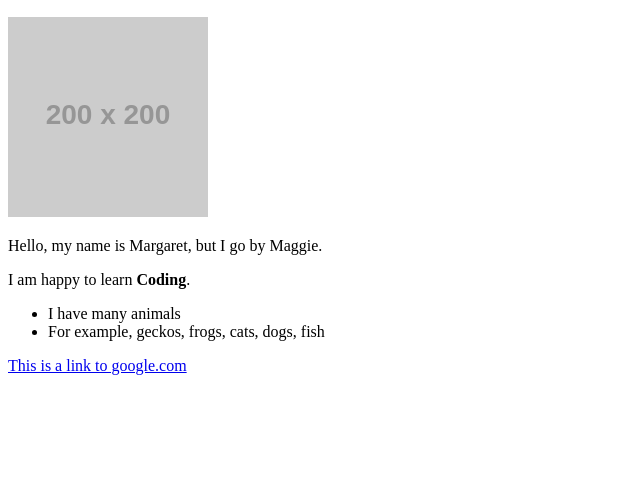
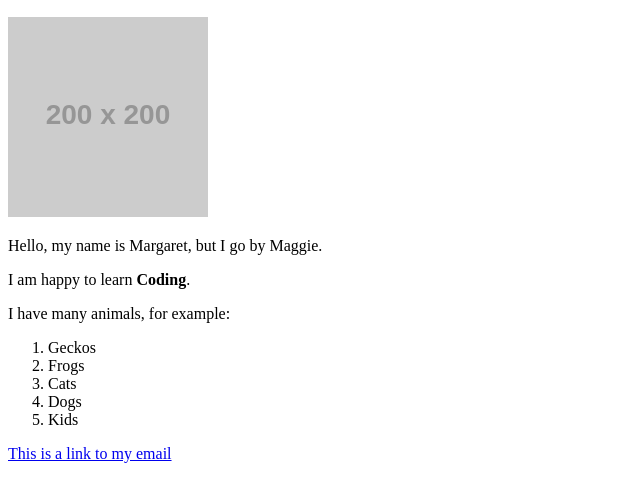
Before and after one commit to Magsmags600/first-day-repo, a plain HTML site: page index.html in a window 1280 px wide. Shown: the part 110-612 px from the top of the page, without its empty margins (0-640 px from the left). Drawn offline with Linux system fonts and the light colour scheme; placeholder pictures from the web are drawn by us.

Commit message:
Updated HTML 2nd commit

```diff
--- a/index.html
+++ b/index.html
@@ -18,18 +18,23 @@
     <img src="https://via.placeholder.com/200" alt="placeholder image"/>
 
     <!--Paragraph-->
-    <p>Hello, my name is Margaret, but I go by Maggie.</p>
+    <p>Hello, my name is Margaret, but I go by Maggie.
     <p>I am happy to learn <strong>Coding</strong>.</p>
+    <p>I have many animals, for example:</p>
 
-    <!-- Unordered list-->
+    <!-- ordered list-->
 
-    <ul>
-        <li>I have many animals</li>
-        <li>For example, geckos, frogs, cats, dogs, fish</li>
-    </ul>
+    <ol>
+      <li>Geckos</li>
+      <li>Frogs</li>
+      <li>Cats</li>
+      <li>Dogs</li>
+      <li>Kids</li>
+    </ol>
+
 
     <!--Link-->
-    <a href="https://www.google.com">This is a link to google.com</a>
+    <a href="margaretjenkins@gmail.com">This is a link to my email</a>
 
   </Section>
 
```
